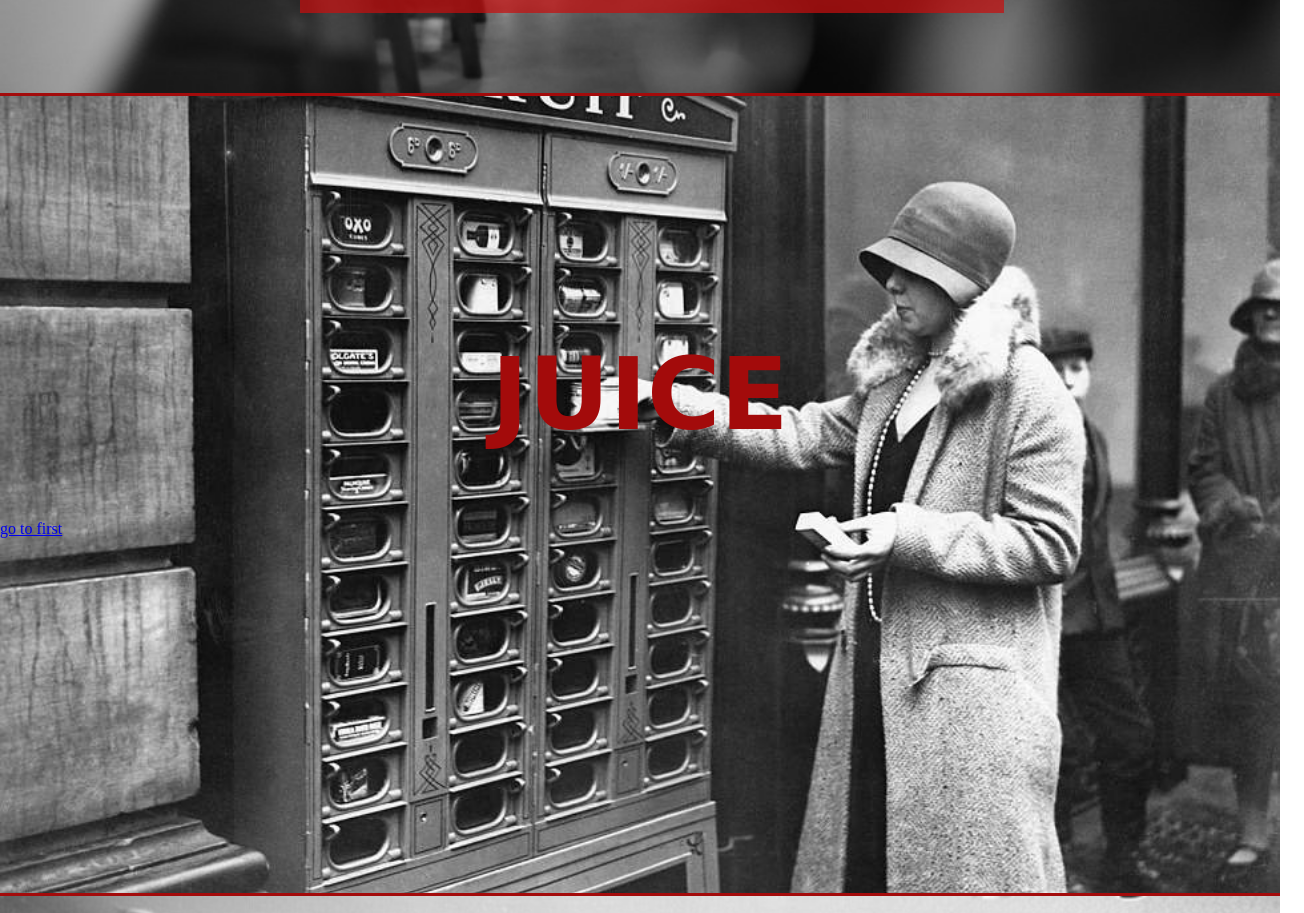
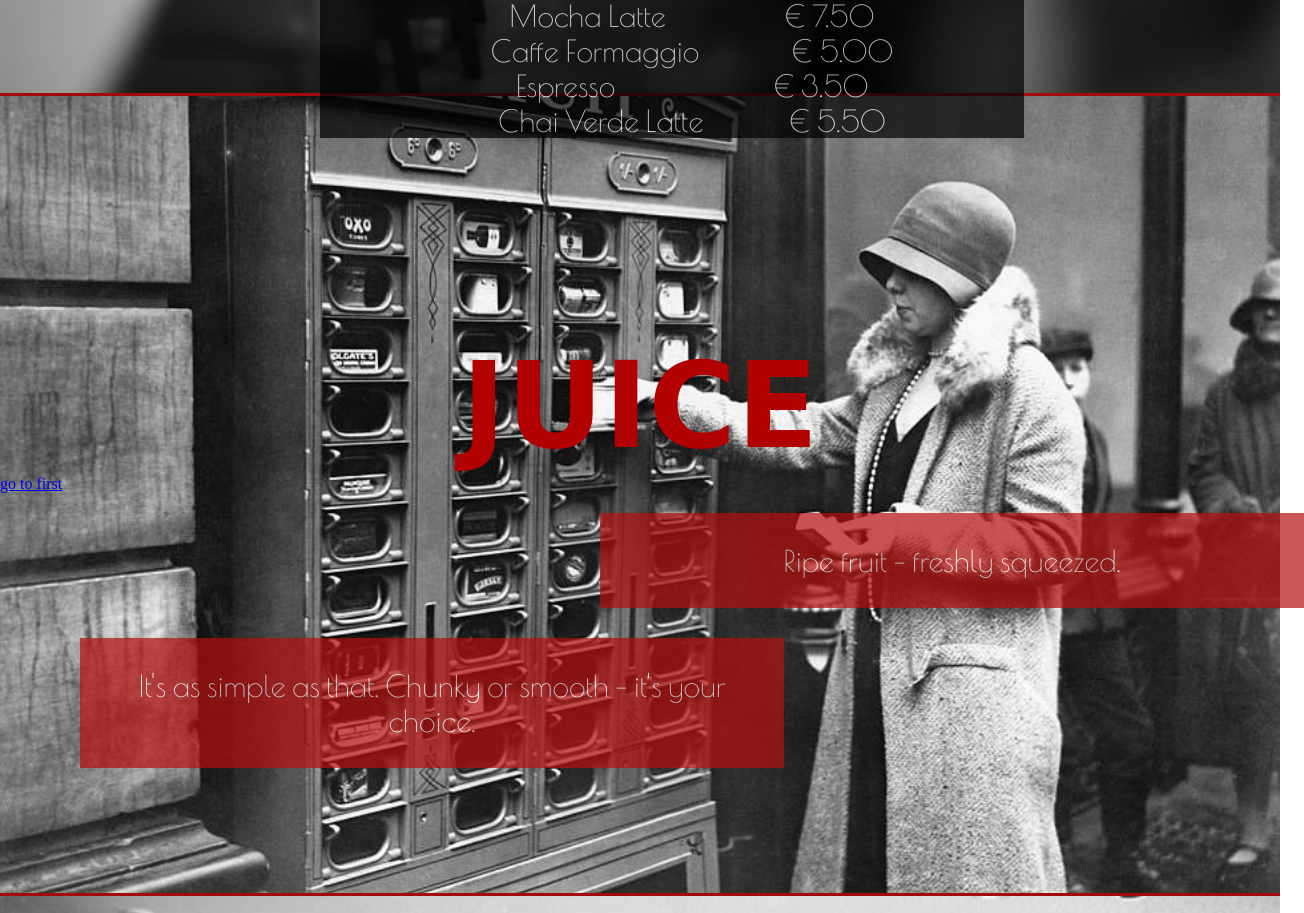
Before and after one commit to Fredde-J/Cafe_Retro, a plain HTML site: page index.html in a window 1280 px wide. Shown: the part 707-1620 px from the top of the page, 1304 px wide, since content can reach past the window. Drawn offline with nearby package versions, Linux system fonts and the light colour scheme; a web font is replaced by a local one.

Commit message:
Last text

```diff
--- a/index.html
+++ b/index.html
@@ -9,18 +9,28 @@
         <div id="hot">
             <H1>HOT</H1>
             <a href="#second">go to second</a>
-            <p class="position1"> <strong>Hot freshly ground black coffee or a cup of exquisite tea?</strong> </p>
+            <p class="position1"> Hot freshly ground black coffee or a cup of exquisite tea? </p>
             <p class="position2">We give you that perfect cup every time.</p>
+            <ul>
+                    <li>Mocha Latte&nbsp;&nbsp;&nbsp;&nbsp;&nbsp;&nbsp;&nbsp;&nbsp;&nbsp;&nbsp;&nbsp;&nbsp;&nbsp;&nbsp;&nbsp;&nbsp;&nbsp;&nbsp;€ 7.50</li>
+                    <li> Caffe Formaggio&nbsp;&nbsp;&nbsp;&nbsp;&nbsp;&nbsp;&nbsp;&nbsp;&nbsp;&nbsp;&nbsp;&nbsp;&nbsp; € 5.00</li>
+                    <li>Espresso&nbsp;&nbsp;&nbsp;&nbsp;&nbsp;&nbsp;&nbsp;&nbsp;&nbsp; &nbsp; &nbsp;&nbsp;&nbsp;&nbsp;&nbsp;&nbsp;&nbsp;&nbsp;&nbsp;&nbsp;&nbsp; € 3.50</li>
+                    <li>Chai Verde Latte&nbsp;&nbsp;&nbsp;&nbsp;&nbsp;&nbsp;&nbsp;&nbsp;&nbsp;&nbsp;&nbsp;&nbsp; € 5.50</li>
+                  </ul>
         </div>
 
         <div id="juice">
             <h1>JUICE</h1>
             <a href="#first">go to first</a>
+             <p class="position2">Ripe fruit - freshly squeezed.</p>
+             <p class="position1">  It's as simple as that. Chunky or smooth - it's your choice.</p>
         </div>
 
         <div id="cosy">
             <h1>COSY</h1>
             <a href="#second">go to second</a>
+            <p class="position1">Hang around. Enjoy the settings.</p>
+            <p class="position2">Use our fast WiFi. Borrow a newspaper or a novel.</p>
         </div>
 
 
--- a/styles.css
+++ b/styles.css
@@ -32,16 +32,17 @@ body{
 }
 h1{
     font-family: 'Spirax', cursive;
-    color: rgb(163, 11, 11);
-    font-size: 100px;
+    color: rgb(177, 1, 1);
+    font-size: 120px;
     text-align: center;
     margin-top: 240px;
+    margin-bottom: 0px;
 }
 
 
 p{
     font-family: 'Poiret One', cursive;
-    background-color: rgb(202, 13, 13);
+    background-color: rgb(182, 15, 15);
     color: white;
     text-align: center;
     font-size: 30px;
@@ -52,10 +53,21 @@ p{
 }
 .position1{
     margin-top: 20px;
-    margin-left:80px ;
+    margin-left:80px;
 
 }
 .position2{
     margin-top: 20px;
-    margin-left:300px ;
+    margin-left:600px;
 }
+ul{
+    font-family: 'Poiret One', cursive;
+    background-color: black;
+    color: white;
+    opacity: 0.7;
+    font-size: 30px;
+    width: 55%;
+    text-align: center;
+    list-style-type: none;
+    margin-left:25%;
+}
```
